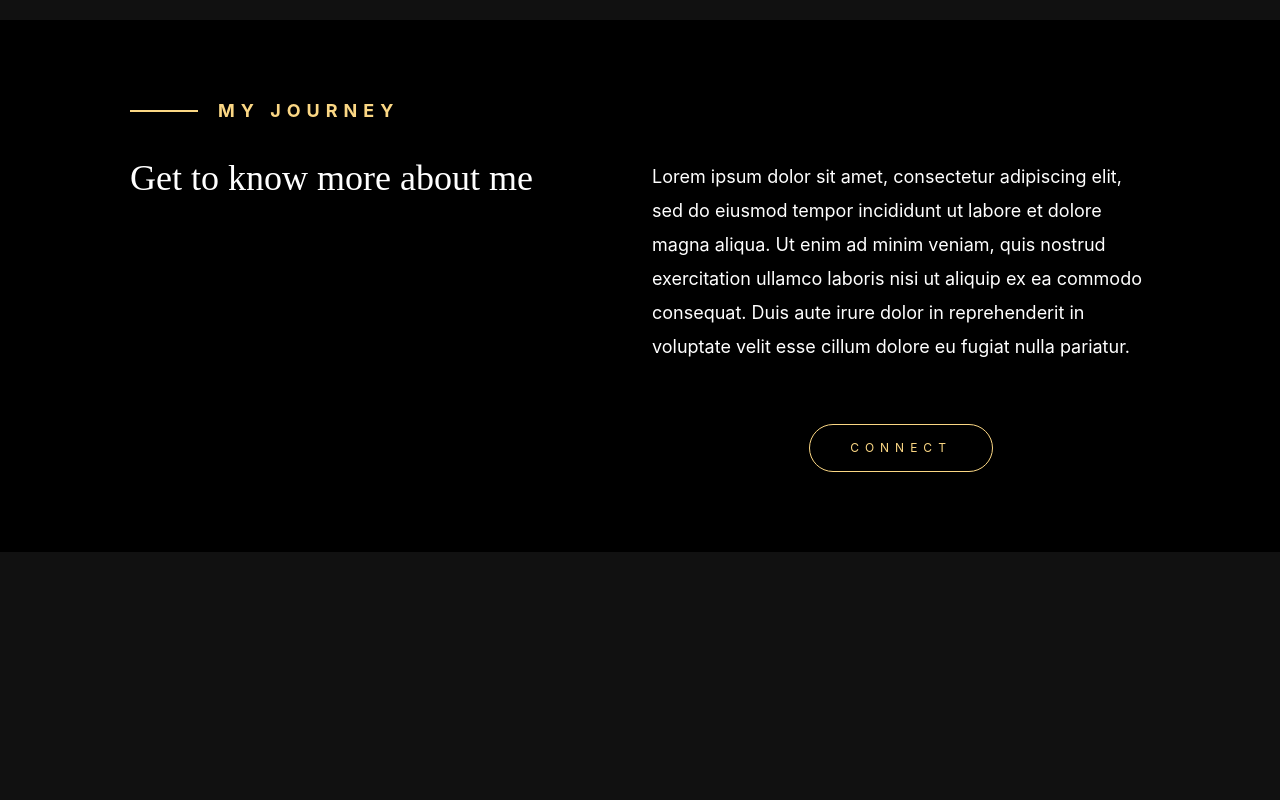
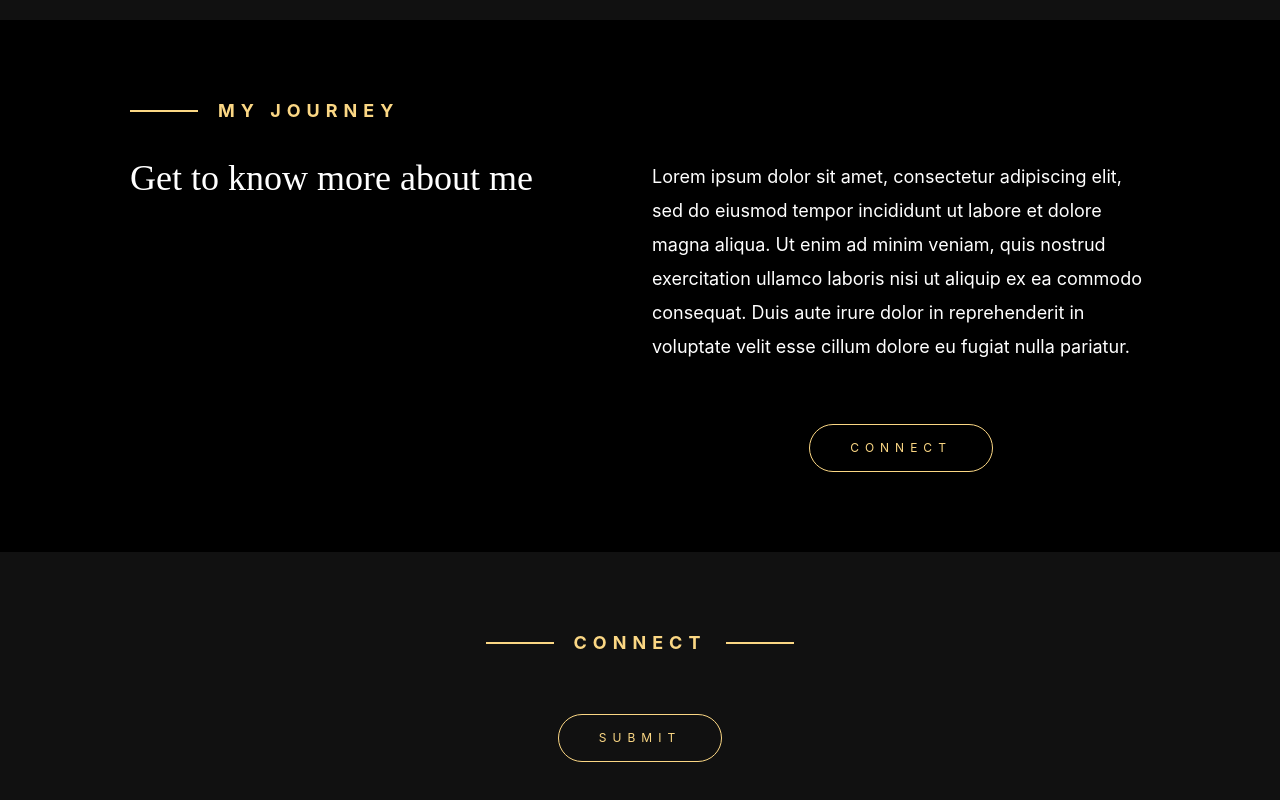
Before and after one commit to mdahmed-abdus/portfolio, a React (Create React App) app: page / in a window 1280 px wide. Shown: the part 2401-3201 px from the top of the page. Before the commit the page ends 3113 px from the top, so only its background shows below. Built offline with nearby package versions, Linux system fonts and the light colour scheme.

Commit message:
Feat:Add connect section

```diff
--- a/src/components/Home.js
+++ b/src/components/Home.js
@@ -170,6 +170,26 @@ function Home(props) {
           </section>
         </section>
       </section>
+
+      {/* contact section */}
+      <section className="grid-main-container pt80">
+        <section className="grid-container ">
+          <div className="row">
+            <div className="col-12">
+              <div className="flexCenter">
+                <TitleSecondary
+                  isRightLine="true"
+                  isLeftLine="true"
+                  secondaryTitle="connect"
+                />
+              </div>
+            </div>
+            <div className="flexCenter pt60">
+              <Button buttonText="submit" />
+            </div>
+          </div>
+        </section>
+      </section>
     </div>
   );
 }
```
